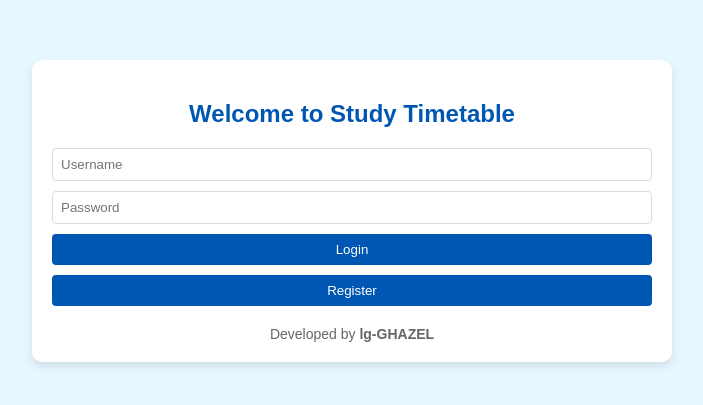
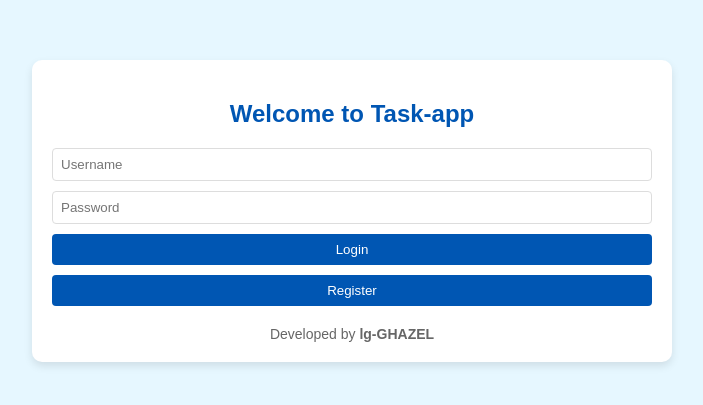
Before and after one commit to hero012345/task--app, a plain HTML site: page index.html in a window 1280 px wide. Shown: the part 189-594 px from the top of the page, without its empty margins (288-991 px from the left). Drawn offline with Linux system fonts and the light colour scheme.

Commit message:
Update index.html

```diff
--- a/index.html
+++ b/index.html
@@ -141,7 +141,7 @@
 <div class="container">
     <!-- Login/Register Form -->
     <div id="auth-section">
-        <h2>Welcome to Study Timetable</h2>
+        <h2>Welcome to Task-app</h2>
         <div class="auth-form">
             <input type="text" id="username" placeholder="Username">
             <input type="password" id="password" placeholder="Password">
```
